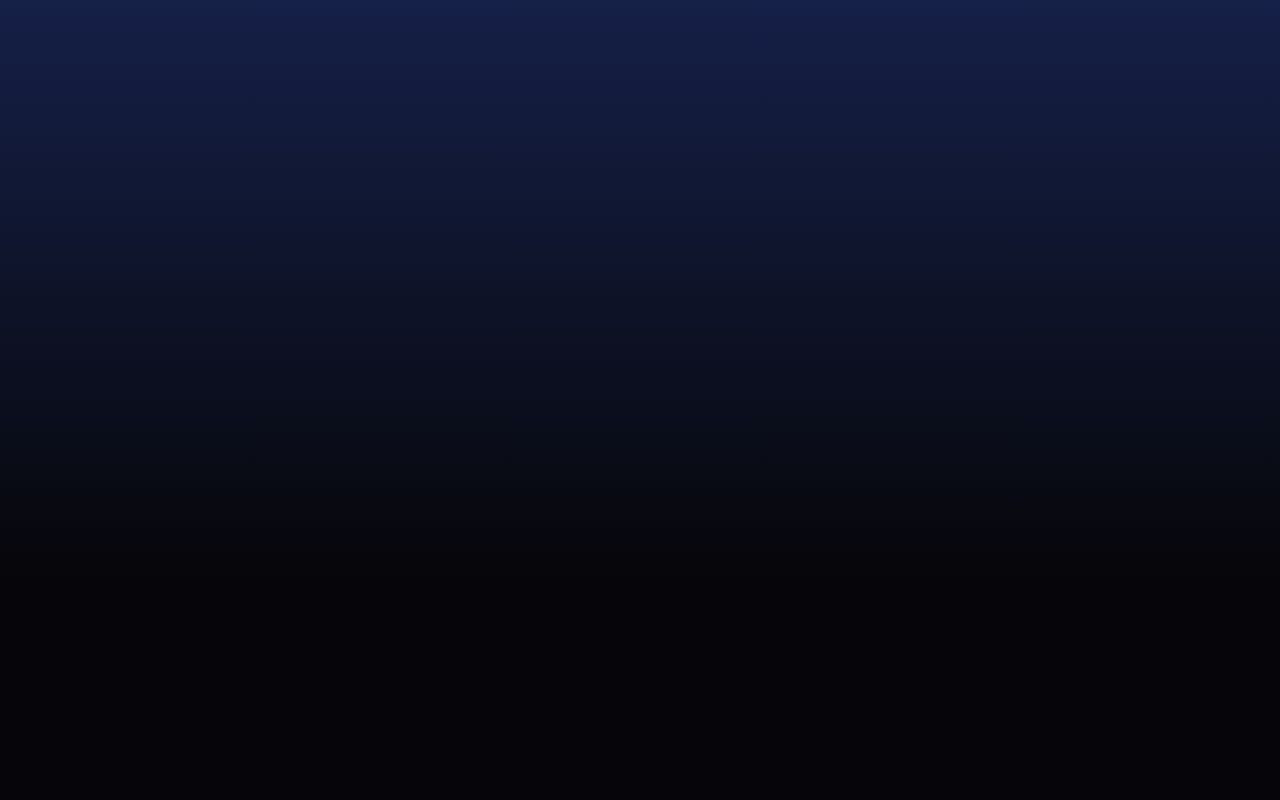
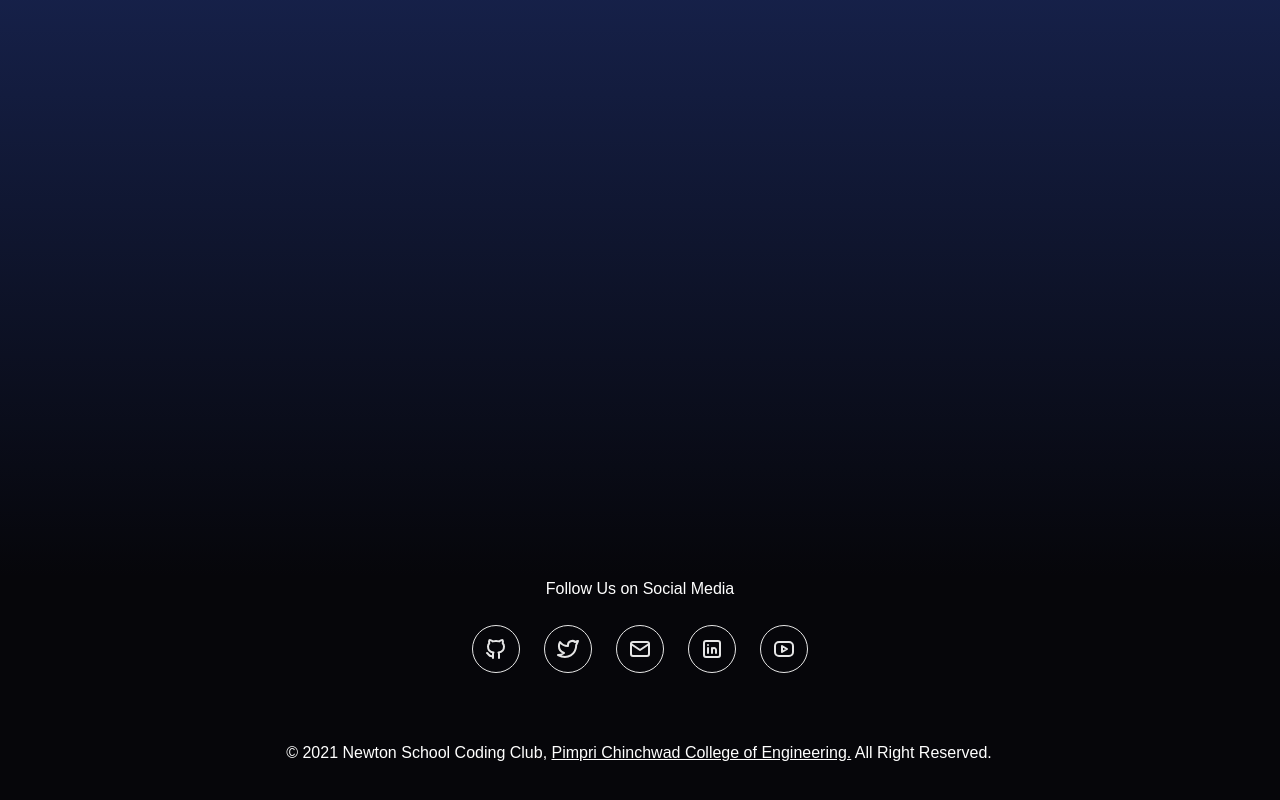
Before and after one commit to nsccpccoe/nscc-frontend, a Next.js app: page / in a window 1280 px wide. Shown: the part 282-1082 px from the top of the page. Before the commit the page ends 859 px from the top, so only its background shows below. Built offline with nearby package versions, Linux system fonts and the light colour scheme.

Commit message:
Footer Added

```diff
--- /dev/null
+++ b/Components/Footer/Footer.module.css
@@ -0,0 +1,42 @@
+.footer {
+    font-family: 'Poppins', sans-serif;
+    font-style: normal;
+    font-weight: 400;
+    font-size: 16px;
+    line-height: 24px;
+}
+
+.icons {
+    display: flex;
+    justify-content: space-between;
+    gap: 24px;
+}
+
+.icons a{
+    color: white;
+}
+
+
+.upperfooter {
+    display: flex;
+    flex-direction: column;
+    align-items: center;
+    padding: 0;
+    gap: 24px;
+    height: 96px;
+    /* margin: 36px; */
+}
+
+.lowerfooter {
+    color: white;
+    position: absolute;
+    width: 768px;
+    height: 24px;
+    left: calc(50% - 768px/2 - 1px);
+    text-align: center;
+    padding:68px 0px;
+}
+
+.link {
+    color:white
+}
--- /dev/null
+++ b/Components/Footer/Footer.tsx
@@ -0,0 +1,60 @@
+import React from 'react'
+import styles from './Footer.module.css'
+
+
+const Footer = () => {
+  return (
+    <div className={styles.footer}>
+        <div className={styles.upperfooter}>
+            <p>Follow Us on Social Media</p>
+            <div className={styles.icons}>
+                <a href="https://github.com/nsccpccoe">
+                    <svg width="48" height="48" viewBox="0 0 48 48" fill="none" xmlns="http://www.w3.org/2000/svg">
+                    <path d="M21 31C16.7 32.4 16.7 28.5 15 28M27 33V29.5C27 28.5 27.1 28.1 26.5 27.5C29.3 27.2 32 26.1 32 21.5C31.9988 20.3049 31.5325 19.1573 30.7 18.3C31.0905 17.2619 31.0545 16.1116 30.6 15.1C30.6 15.1 29.5 14.8 27.1 16.4C25.0672 15.8705 22.9328 15.8705 20.9 16.4C18.5 14.8 17.4 15.1 17.4 15.1C16.9455 16.1116 16.9095 17.2619 17.3 18.3C16.4675 19.1573 16.0012 20.3049 16 21.5C16 26.1 18.7 27.2 21.5 27.5C20.9 28.1 20.9 28.7 21 29.5V33" stroke="#E6E6E6" stroke-width="2" stroke-linecap="round" stroke-linejoin="round"/>
+                    <rect x="0.5" y="0.5" width="47" height="47" rx="23.5" stroke="#E6E6E6"/>
+                    </svg>
+                </a>
+
+                <a href="">
+                    <svg width="48" height="48" viewBox="0 0 48 48" fill="none" xmlns="http://www.w3.org/2000/svg">
+                    <path d="M34 16.01C33 16.5 32.02 16.699 31 17C29.879 15.735 28.217 15.665 26.62 16.263C25.023 16.861 23.977 18.323 24 20V21C20.755 21.083 17.865 19.605 16 17C16 17 11.818 24.433 20 28C18.128 29.247 16.261 30.088 14 30C17.308 31.803 20.913 32.423 24.034 31.517C27.614 30.477 30.556 27.794 31.685 23.775C32.0218 22.5527 32.189 21.2899 32.182 20.022C32.18 19.773 33.692 17.25 34 16.009V16.01Z" stroke="#E6E6E6" stroke-width="2" stroke-linecap="round" stroke-linejoin="round"/>
+                    <rect x="0.5" y="0.5" width="47" height="47" rx="23.5" stroke="#E6E6E6"/>
+                    </svg>
+                </a>
+
+                <a href="">
+                    <svg width="48" height="48" viewBox="0 0 48 48" fill="none" xmlns="http://www.w3.org/2000/svg">
+                    <path d="M31 17H17C15.8954 17 15 17.8954 15 19V29C15 30.1046 15.8954 31 17 31H31C32.1046 31 33 30.1046 33 29V19C33 17.8954 32.1046 17 31 17Z" stroke="#E6E6E6" stroke-width="2" stroke-linecap="round" stroke-linejoin="round"/>
+                    <path d="M15 19L24 25L33 19" stroke="#E6E6E6" stroke-width="2" stroke-linecap="round" stroke-linejoin="round"/>
+                    <rect x="0.5" y="0.5" width="47" height="47" rx="23.5" stroke="#E6E6E6"/>
+                    </svg>
+                </a>
+
+                <a href="">
+                    <svg width="48" height="48" viewBox="0 0 48 48" fill="none" xmlns="http://www.w3.org/2000/svg">
+                    <path d="M30 16H18C16.8954 16 16 16.8954 16 18V30C16 31.1046 16.8954 32 18 32H30C31.1046 32 32 31.1046 32 30V18C32 16.8954 31.1046 16 30 16Z" stroke="#E6E6E6" stroke-width="2" stroke-linecap="round" stroke-linejoin="round"/>
+                    <path d="M20 23V28M20 20V20.01M24 28V23M28 28V25C28 24.4696 27.7893 23.9609 27.4142 23.5858C27.0391 23.2107 26.5304 23 26 23C25.4696 23 24.9609 23.2107 24.5858 23.5858C24.2107 23.9609 24 24.4696 24 25" stroke="#E6E6E6" stroke-width="2" stroke-linecap="round" stroke-linejoin="round"/>
+                    <rect x="0.5" y="0.5" width="47" height="47" rx="23.5" stroke="#E6E6E6"/>
+                    </svg>
+                </a>
+
+                <a href="">
+                    <svg width="48" height="48" viewBox="0 0 48 48" fill="none" xmlns="http://www.w3.org/2000/svg">
+                    <path d="M29 17H19C16.7909 17 15 18.7909 15 21V27C15 29.2091 16.7909 31 19 31H29C31.2091 31 33 29.2091 33 27V21C33 18.7909 31.2091 17 29 17Z" stroke="#E6E6E6" stroke-width="2" stroke-linecap="round" stroke-linejoin="round"/>
+                    <path d="M22 21L27 24L22 27V21Z" stroke="#E6E6E6" stroke-width="2" stroke-linecap="round" stroke-linejoin="round"/>
+                    <rect x="0.5" y="0.5" width="47" height="47" rx="23.5" stroke="#E6E6E6"/>
+                    </svg>
+                </a>
+
+            </div>
+        </div>
+        <div className={styles.lowerfooter}>
+            <p>
+                © 2021 Newton School Coding Club, <a className={styles.link} href="http://www.pccoepune.com/" target="_blank" rel="noreferrer">Pimpri Chinchwad College of Engineering.</a> All Right Reserved.
+            </p>
+        </div>
+    </div>
+  )
+}
+
+export default Footer
--- a/pages/index.tsx
+++ b/pages/index.tsx
@@ -1,5 +1,6 @@
 import Head from 'next/head'
 import Image from 'next/image'
+import Footer from '../Components/Footer/Footer'
 // import { Inter } from '@next/font/google'
 
 
@@ -18,7 +19,7 @@ export default function Home() {
       </Head>
       <main >
         <Header/>
-
+        <Footer/>
       </main>
     </>
   )
--- a/styles/globals.css
+++ b/styles/globals.css
@@ -5,4 +5,5 @@
 }
 body{
   background: #06060A;
+  color: white;
 }
```
Also changed, not shown: package.json (+9 -2 lines), 1 other file (tests, documents, lock files or other folders).
